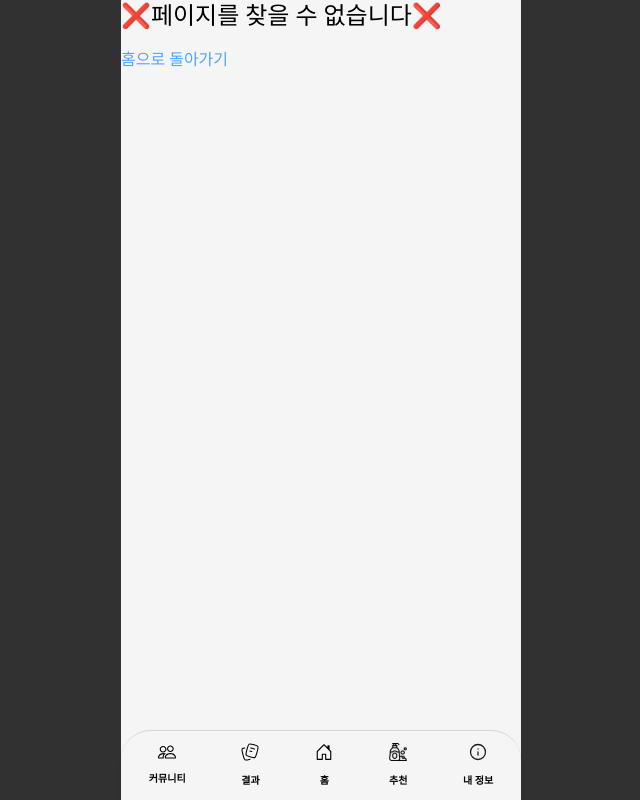
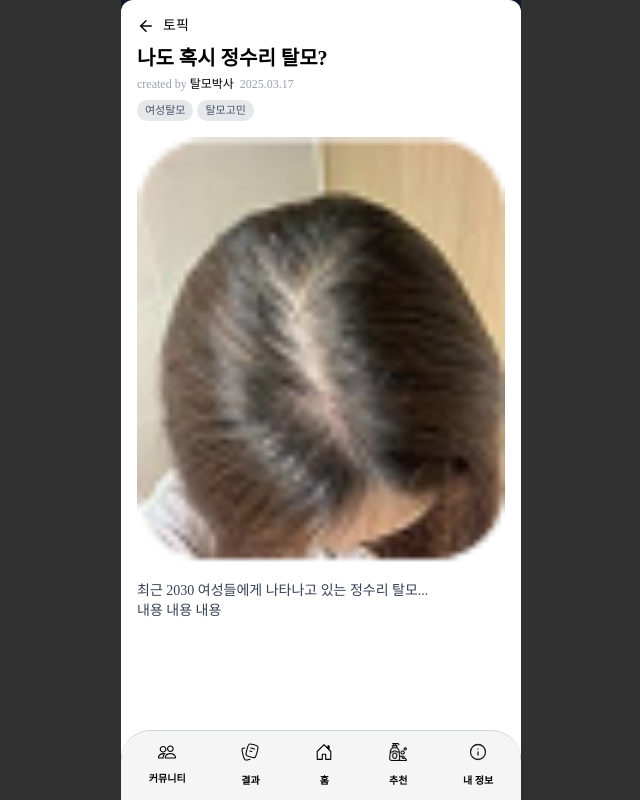
Before and after one commit to SmartBrush/Frontend, a React (Vite) app: page /community/hot-topics/1 in a window 1280 px wide. Shown: the whole page, without its empty margins (319-959 px from the left). Built offline with nearby package versions, Linux system fonts and the light colour scheme; no server answers.

Commit message:
✨ [FEAT] 커뮤니티 목록 페이지

```diff
--- a/src/components/Community/TabMenu.tsx
+++ b/src/components/Community/TabMenu.tsx
@@ -1,21 +1,31 @@
-import { useState } from 'react'
-import { useNavigate } from 'react-router-dom'
+import { useEffect, useState } from 'react'
+import { useLocation, useNavigate } from 'react-router-dom'
 
 const TabMenu = () => {
   const tabs = ['인기', '토픽', '고민공유']
+  const navigate = useNavigate()
+  const location = useLocation()
   const [activeTab, setActiveTab] = useState('인기')
-  const navigate = useNavigate()
+
+  // 현재 경로에 따라 탭 상태 설정
+  useEffect(() => {
+    if (location.pathname.includes('/community/hot-topics')) {
+      setActiveTab('토픽')
+    } else if (location.pathname.includes('/community/concerns')) {
+      setActiveTab('고민공유')
+    } else {
+      setActiveTab('인기')
+    }
+  }, [location.pathname])
 
   const handleTabClick = (tab: string) => {
-    setActiveTab(tab)
-
-    // 경로 이동
+    // 클릭 시 경로 이동
     if (tab === '토픽') {
       navigate('/community/hot-topics')
     } else if (tab === '고민공유') {
       navigate('/community/concerns')
     } else {
-      navigate('/community') // '인기' 탭의 기본 경로
+      navigate('/community') // 인기
     }
   }
 
@@ -25,11 +35,11 @@ const TabMenu = () => {
         <button
           key={tab}
           onClick={() => handleTabClick(tab)}
-          className={`flex-1 py-2 text-center
+          className={`flex-1 py-2 text-center transition-colors duration-200
             ${
               activeTab === tab
                 ? 'text-blue-600 border-b-2 border-blue-600 font-semibold'
-                : 'text-gray-300'
+                : 'text-gray-400'
             }`}
         >
           {tab}
--- a/src/pages/ConcernListPage.tsx
+++ b/src/pages/ConcernListPage.tsx
@@ -1,24 +1,29 @@
-// src/pages/ConcernListPage.tsx
 import ConcernCard from '../components/Community/ConcernCard'
 import TabMenu from '../components/Community/TabMenu'
 import SearchBar from '../components/Community/SearchBar'
 
 const concerns = [
   { name: '익명', content: '좋은 탈모 샴푸 있나요 ...' },
+  { name: '익명', content: '좋은 탈모 샴푸 있나요 ...' },
+  { name: '익명', content: '좋은 탈모 샴푸 있나요 ...' },
   { name: '시윤', content: '좋은 탈모 샴푸 있나요 ...' },
-  { name: '도영', content: '병원에 가야 할까요?' },
-  { name: '미주', content: '스트레스로 머리가 빠지는 것 같아요' },
+  { name: '익명', content: '좋은 탈모 샴푸 있나요 ...' },
+  { name: '익명', content: '좋은 탈모 샴푸 있나요 ...' },
+  { name: '시윤', content: '좋은 탈모 샴푸 있나요 ...' },
+  { name: '익명', content: '좋은 탈모 샴푸 있나요 ...' },
 ]
 
 export default function ConcernListPage() {
   return (
-    <div className="min-h-screen bg-white flex flex-col justify-between">
-      <div>
-        <TabMenu />
-        <SearchBar />
-        <div className="px-4 py-6">
-          <h1 className="text-xl font-bold mb-4">전체 고민 목록</h1>
-          <div className="space-y-4">
+    <div className="min-h-screen bg-white flex flex-col">
+      <TabMenu />
+      <SearchBar />
+      <div className="px-4 pt-4 pb-24">
+        <div className="bg-white border border-gray-200 rounded-xl p-4">
+          <h1 className="text-base font-semibold mb-4">
+            고민을 나눠보아요! 💕
+          </h1>
+          <div className="space-y-3">
             {concerns.map((item, idx) => (
               <ConcernCard key={idx} {...item} />
             ))}
--- /dev/null
+++ b/src/pages/HotTopicDetailPage.tsx
@@ -0,0 +1,65 @@
+import { Link } from 'react-router-dom'
+import { FiArrowLeft } from 'react-icons/fi'
+import hot1 from '../assets/hot1.png'
+
+export default function HotTopicDetailPage() {
+  const post = {
+    title: '나도 혹시 정수리 탈모?',
+    author: '탈모박사',
+    date: '2025.03.17',
+    tags: ['여성탈모', '탈모고민'],
+    imageUrl: hot1,
+    content:
+      '최근 2030 여성들에게 나타나고 있는 정수리 탈모...\n내용 내용 내용',
+  }
+
+  return (
+    <div className="min-h-screen bg-gray-900 flex flex-col items-center">
+      {/* 가운데 카드 영역 */}
+      <div className="bg-white w-full max-w-md rounded-xl overflow-hidden mt-0 pb-32 relative">
+        <div className="px-4 pt-4">
+          {/* 뒤로가기 + 타이틀 */}
+          <div className="flex items-center gap-2 mb-2">
+            <Link to="/community/hot-topics">
+              <FiArrowLeft className="text-black text-lg" />
+            </Link>
+            <span className="text-sm font-medium">토픽</span>
+          </div>
+
+          {/* 제목 */}
+          <h1 className="text-xl font-bold">{post.title}</h1>
+
+          {/* 작성자 + 날짜 */}
+          <div className="text-xs text-gray-400 mt-1">
+            created by <span className="text-black">{post.author}</span> &nbsp;
+            {post.date}
+          </div>
+
+          {/* 태그 */}
+          <div className="flex gap-1 mt-2">
+            {post.tags.map((tag, idx) => (
+              <span
+                key={idx}
+                className="bg-gray-200 text-gray-600 rounded-full px-2 py-0.5 text-[11px]"
+              >
+                {tag}
+              </span>
+            ))}
+          </div>
+
+          {/* 이미지 */}
+          <img
+            src={post.imageUrl}
+            alt={post.title}
+            className="w-full mt-4 rounded-xl object-cover"
+          />
+
+          {/* 본문 내용 */}
+          <p className="text-sm text-gray-700 whitespace-pre-line mt-4 pb-4">
+            {post.content}
+          </p>
+        </div>
+      </div>
+    </div>
+  )
+}
--- a/src/pages/HotTopicListPage.tsx
+++ b/src/pages/HotTopicListPage.tsx
@@ -1,4 +1,5 @@
-// src/pages/HotTopicListPage.tsx
+import { Link } from 'react-router-dom'
+import { FiChevronRight } from 'react-icons/fi'
 import hot1 from '../assets/hot1.png'
 import hot2 from '../assets/hot2.png'
 import HotTopicCard from '../components/Community/HotTopicCard'
@@ -22,16 +23,50 @@ const mockData = [
     tags: ['남성탈모', '가발'],
     imageUrl: hot2,
   },
+  {
+    title: '빈 뒤통수! 스트레스 유발',
+    desc: '서울시에 거주하는 최모씨(56)는 최근...',
+    author: '모발모발',
+    date: '2025.03.17',
+    tags: ['남성탈모', '가발'],
+    imageUrl: hot2,
+  },
+  {
+    title: '나도 혹시 정수리 탈모?',
+    desc: '최근 2030 여성들에게 나타나고 있는...',
+    author: '탈모박사',
+    date: '2025.03.17',
+    tags: ['여성탈모', '탈모고민'],
+    imageUrl: hot1,
+  },
+  {
+    title: '빈 뒤통수! 스트레스 유발',
+    desc: '서울시에 거주하는 최모씨(56)는 최근...',
+    author: '모발모발',
+    date: '2025.03.17',
+    tags: ['남성탈모', '가발'],
+    imageUrl: hot2,
+  },
 ]
 
 export default function HotTopicListPage() {
   return (
     <div className="min-h-screen bg-white flex flex-col justify-between">
-      <div>
-        <TabMenu />
-        <SearchBar />
-        <div className="px-4 py-6">
-          <h1 className="text-xl font-bold mb-4">전체 핫토픽</h1>
+      {/* 탭 메뉴 */}
+      <TabMenu />
+
+      {/* 검색창 */}
+      <SearchBar />
+
+      {/* 콘텐츠 */}
+      <div className="px-4 pt-4 pb-24">
+        <div className="bg-white border border-gray-200 rounded-xl p-4">
+          {/* 상단 타이틀 + 링크 아이콘 */}
+          <div className="flex items-center justify-between mb-3">
+            <h1 className="text-base font-semibold">지금 가장 핫한 토픽 🔥</h1>
+          </div>
+
+          {/* 카드 리스트 */}
           <div className="space-y-4">
             {mockData.map((item, idx) => (
               <HotTopicCard key={idx} {...item} />
```
Also changed, not shown: src/App.tsx (+7 -0 lines), src/assets/good.png (added), src/assets/scrap.png (added).
